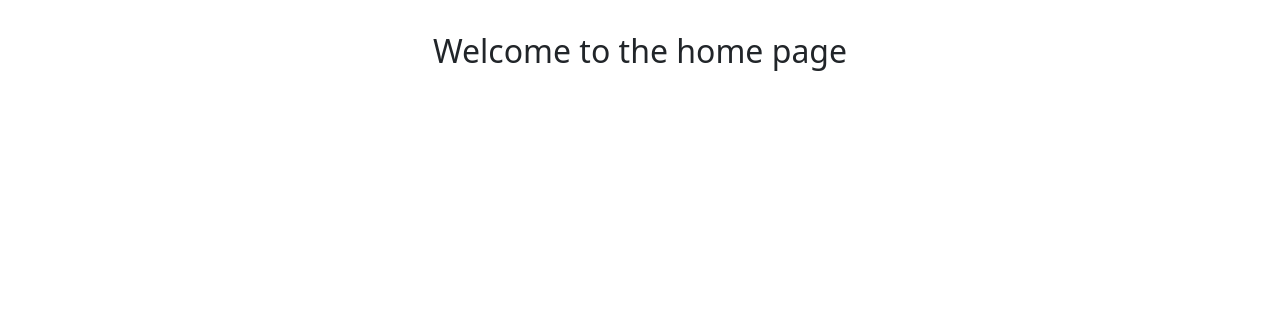
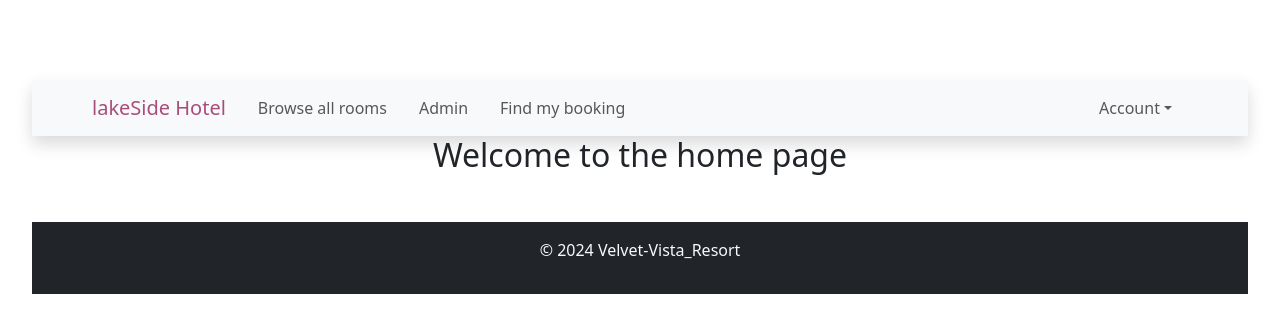
Before and after one commit to sahan542/Velvet-Vista-Resort, a React (Vite) app in the folder Front-End/velvet-vista/: page / in a window 1280 px wide. Shown: the top 332 px of the page. Built offline with nearby package versions, Linux system fonts and the light colour scheme.

Commit message:
Room Card

```diff
--- a/Front-End/velvet-vista/src/App.jsx
+++ b/Front-End/velvet-vista/src/App.jsx
@@ -7,6 +7,8 @@ import ExistingRooms from './components/room/ExistingRooms.jsx'
 import { BrowserRouter as Router, Routes, Route } from 'react-router-dom'
 import Home from './components/home/Home.jsx'
 import EditRoom from './components/room/EditRoom.jsx'
+import NavBar from './components/layout/NavBar.jsx'
+import Footer from './components/layout/Footer.jsx'
 
 function App() {
 
@@ -14,6 +16,7 @@ function App() {
     <>
     <main>
       <Router>
+        <NavBar/>
         <Routes>
           <Route path="/" element={<Home/>}/>
           <Route path="/edit-room/:roomId" element={<EditRoom/>}/>
@@ -21,6 +24,7 @@ function App() {
           <Route path="/add-room" element={<AddRoom/>}/>
         </Routes>
       </Router>
+      <Footer />
 
     </main>
 
--- a/Front-End/velvet-vista/src/components/layout/Footer.jsx
+++ b/Front-End/velvet-vista/src/components/layout/Footer.jsx
@@ -1,21 +1,20 @@
-import React from 'react'
+import React from 'react';
 import { Col, Container, Row } from 'react-bootstrap';
 
 const Footer = () => {
     let today = new Date();
+
     return (
-    <footer className='by-dark text-light py-3 footer mt-lg-5'>
+        <footer className="bg-dark text-light py-3 mt-5">
             <Container>
                 <Row>
                     <Col xs={12} md={12} className='text-center'>
-                    <p>&copy; {today.getFullYear()} Velvet-Vista_Resort</p>
-
+                        <p> &copy; {today.getFullYear()} Velvet-Vista_Resort </p>
                     </Col>
                 </Row>
             </Container>
-
         </footer>
-  )
+    );
 }
 
-export default Footer
+export default Footer;
--- a/Front-End/velvet-vista/src/components/layout/NavBar.jsx
+++ b/Front-End/velvet-vista/src/components/layout/NavBar.jsx
@@ -1,49 +1,73 @@
-import React from 'react'
-import { NavLink } from 'react-bootstrap'
-import { Link } from 'react-router-dom'
+import React from "react"
+import { NavLink, Link } from "react-router-dom"
+
+
 
 const NavBar = () => {
+
 	return (
-    <nav className='navbar navbar-expand-lg bg-body-teriary px-5 shadow mt-5 sticky-top'>
-        <div className='container-fluid'>
-            <Link to={"/"}>
-            <span className='hotel-color'>Velvet-Vista</span>
+		<nav className="navbar navbar-expand-lg bg-body-tertiary px-5 shadow mt-5 sticky-top">
+			<div className="container-fluid">
+				<Link to={"/"} className="navbar-brand">
+					<span className="hotel-color">lakeSide Hotel</span>
 				</Link>
+
 				<button
-                className='navbar'
-                type='button'
-                data-bs-toggle='collapse'
+					className="navbar-toggler"
+					type="button"
+					data-bs-toggle="collapse"
 					data-bs-target="#navbarScroll"
 					aria-controls="navbarScroll"
 					aria-expanded="false"
-                aria-label='Toggle navigation'>
-                    <span className='navbar-toggler-icon'></span>
+					aria-label="Toggle navigation">
+					<span className="navbar-toggler-icon"></span>
+				</button>
 
-            </button>
-            <div className='collapse navbar-collapse' id="navbarScroll">
-                <ul className='navbar-nav me-auto my-2 my-lg-0 navbar-nav-scroll'>
-                    <li className='nav-item'>
+				<div className="collapse navbar-collapse" id="navbarScroll">
+					<ul className="navbar-nav me-auto my-2 my-lg-0 navbar-nav-scroll">
+						<li className="nav-item">
 							<NavLink className="nav-link" aria-current="page" to={"/browse-all-rooms"}>
-                            Browse All Rooms
+								Browse all rooms
 							</NavLink>
 						</li>
-                    <li className='nav-item'>
-                        <NavLink className="nav-link" aria-current="page" to={"/admin"}>
+                        <li className="nav-item">
+							<NavLink className="nav-link" aria-current="page" to={"/browse-all-rooms"}>
 								Admin
 							</NavLink>
 						</li>
-                </ul>
-                <ul className='d-flex navbar-nav'>
-                    <li className='nav-item'>
-                        <NavLink className='nav-link' to={"/find-booking"}>
-                            Find My Booking
+                        <li className="nav-item">
+							<NavLink className="nav-link" to={"/find-booking"}>
+								Find my booking
 							</NavLink>
 						</li>
+
+					</ul>
+
+					<ul className="d-flex navbar-nav">
+                    <li className="nav-item dropdown">
+							<a
+								className="nav-link dropdown-toggle"
+								href="#"
+								role="button"
+								data-bs-toggle="dropdown"
+								aria-expanded="false">
+
+
+								Account
+							</a>
+
+							<ul
+								className="dropdown-menu"
+								aria-labelledby="navbarDropdown">
+
+							</ul>
+						</li>
+
+
+
 					</ul>
 				</div>
-
 			</div>
-
 		</nav>
 	)
 }
```
Also changed, not shown: Front-End/velvet-vista/src/components/room/RoomCard.jsx (added, +38 -0 lines). Lines whose indentation alone changed are shown as unchanged.
